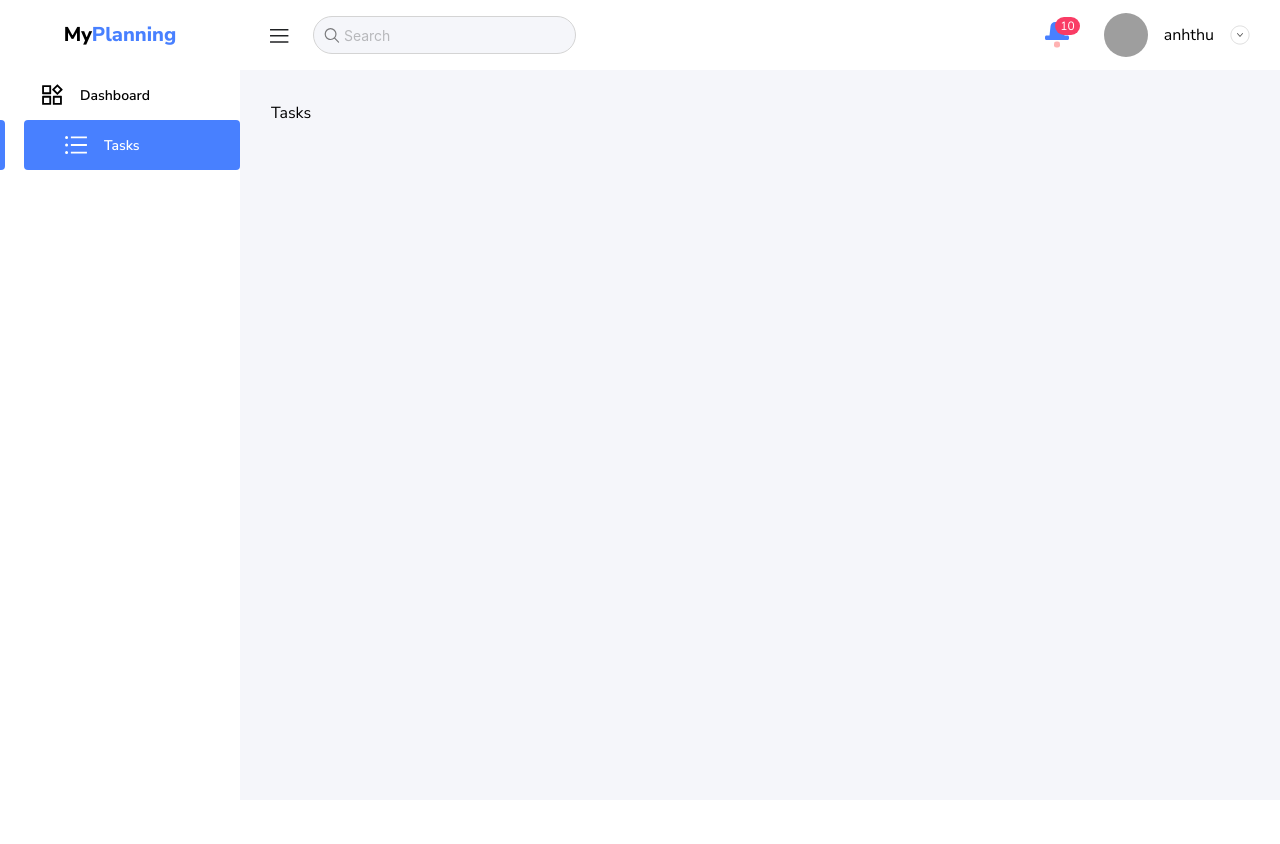
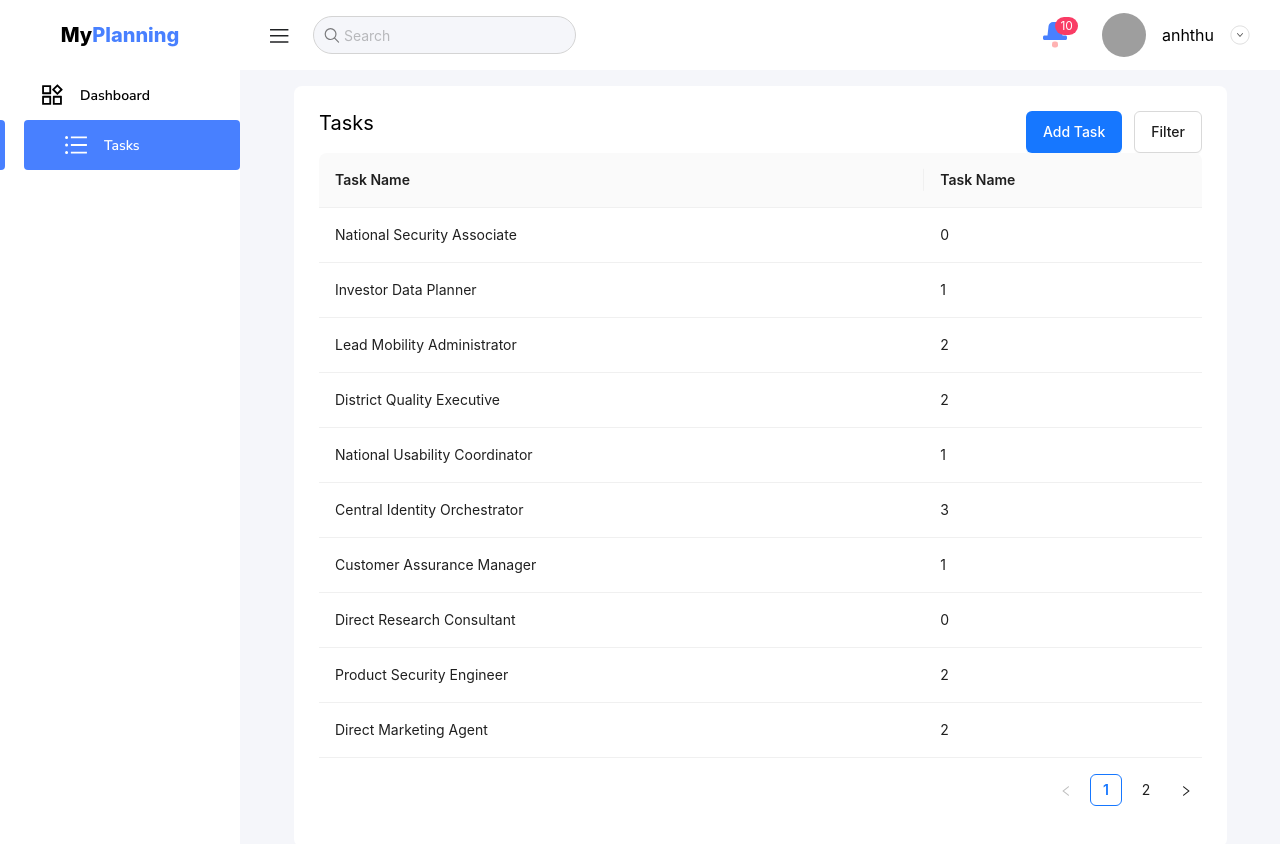
Before and after one commit to ntanh-thu/planning, a React (Vite) app: page /portal/tasks in a window 1280 px wide. Shown: the top 844 px of the page. Before the commit the page ends 800 px from the top, so only its background shows below. Built offline with nearby package versions, Linux system fonts and the light colour scheme; grey boxes are pictures that could not be loaded.

Commit message:
add view tasks pages

```diff
--- a/src/App.css
+++ b/src/App.css
@@ -1,6 +1,10 @@
 @tailwind base;
 @tailwind components;
 @tailwind utilities;
+
+* {
+   box-sizing: border-box;
+}
 
 :root {
    font-family: Nunito Sans, sans-serif;
@@ -12,6 +16,12 @@
    -moz-osx-font-smoothing: grayscale;
 }
 
+html,
 body {
+   height: 100%;
    margin: 0;
 }
+
+#root {
+   min-height: 100%;
+}
--- a/src/App.tsx
+++ b/src/App.tsx
@@ -4,8 +4,6 @@ import './styles/main.scss';
 import './App.css';
 
 export default function App() {
-   console.log(route[0].children !== undefined ? route[0].children : null);
-
    return (
       <BrowserRouter>
          <Routes>
--- a/src/pages/Portal/Tasks/index.tsx
+++ b/src/pages/Portal/Tasks/index.tsx
@@ -1,5 +1,40 @@
+import { faker } from '@faker-js/faker';
+import { Button, Space, Table } from 'antd';
+
 const Tasks = () => {
-   return <div>Tasks</div>;
+   const column = [
+      {
+         title: 'Task Name',
+         dataIndex: 'taskName',
+         key: 'taskName',
+      },
+      {
+         title: 'Task Name',
+         dataIndex: 'type',
+         key: 'type',
+      },
+   ];
+
+   const dataSource = new Array(6, 1, 1, 1, 1, 1, 1, 1, 1, 1, 1, 1, 1, 1, 1, 1).map((item, i) => {
+      return {
+         key: i,
+         taskName: faker.person.jobTitle(),
+         type: faker.number.int({ min: 0, max: 3 }),
+      };
+   });
+   return (
+      <>
+         <div className="tasks-page-header">
+            <div className="tasks-page-header-name">Tasks</div>
+
+            <Space size={12} className="tasks-page-header-actions">
+               <Button type="primary">Add Task</Button>
+               <Button>Filter</Button>
+            </Space>
+         </div>
+         <Table columns={column} dataSource={dataSource} />
+      </>
+   );
 };
 
 export default Tasks;
--- a/src/pages/Portal/index.tsx
+++ b/src/pages/Portal/index.tsx
@@ -8,8 +8,10 @@ export const Portal = () => {
          <MenuLeft />
          <div className="dashboard-layout-right">
             <Header />
-            <div className="dashboard-content">
-               <Outlet />
+            <div className="dashboard-background">
+               <div className="dashboard-content">
+                  <Outlet />
+               </div>
             </div>
          </div>
       </div>
--- a/src/styles/components/_menu_left.scss
+++ b/src/styles/components/_menu_left.scss
@@ -1,7 +1,7 @@
 .menu-left {
    max-width: 240px;
    width: 100%;
-   height: 100vh;
+   min-height: 100vh;
    .menu-left-icon {
       height: 70px;
       width: 100%;
--- a/src/styles/dashboard.scss
+++ /dev/null
@@ -1,15 +0,0 @@
-.dashboard-layout {
-   display: flex;
-
-   .dashboard-layout-right {
-      width: 100%;
-   }
-}
-
-.dashboard-content {
-   background-color: #f5f6fa;
-   border-top: 1px solid #f5f6fa;
-   border-left: 1px solid #f5f6fa;
-   height: calc(100vh - 70px);
-   padding: 30px;
-}
--- /dev/null
+++ b/src/styles/dashboard/_dashboard.scss
@@ -0,0 +1,22 @@
+.dashboard-layout {
+   display: flex;
+   min-height: 100vh;
+   font-family: 'Inter', sans-serif;
+   .dashboard-layout-right {
+      width: 100%;
+   }
+}
+
+.dashboard-background {
+   background-color: #f5f6fa;
+   border-top: 1px solid #f5f6fa;
+   border-left: 1px solid #f5f6fa;
+   padding: 15px 53px;
+   height: calc(100% - 70px);
+   .dashboard-content {
+      background-color: white;
+      border-radius: 8px;
+      height: 100%;
+      padding: 25px;
+   }
+}
--- /dev/null
+++ b/src/styles/dashboard/_tasks.scss
@@ -0,0 +1,19 @@
+.tasks-page-header {
+   display: flex;
+   justify-content: space-between;
+   .tasks-page-header-name {
+      font-size: 20px;
+      font-weight: 400;
+      line-height: normal;
+   }
+   .tasks-page-header-actions {
+      > .ant-space-item > button {
+         padding: 10px 16px;
+         height: auto;
+         font-size: 14px;
+         line-height: 20px;
+         font-weight: 500;
+         font-family: 'Inter', sans-serif;
+      }
+   }
+}
--- a/src/styles/main.scss
+++ b/src/styles/main.scss
@@ -1,6 +1,7 @@
 @import url('https://fonts.googleapis.com/css2?family=Nunito+Sans:ital,opsz,wght@0,6..12,200..1000;1,6..12,200..1000&display=swap');
 
-@import './components/header';
-@import './components/menu_left';
+@import 'components/header';
+@import 'components/menu_left';
 
-@import './dashboard.scss';
+@import 'dashboard/dashboard.scss';
+@import 'dashboard/tasks.scss';
```
